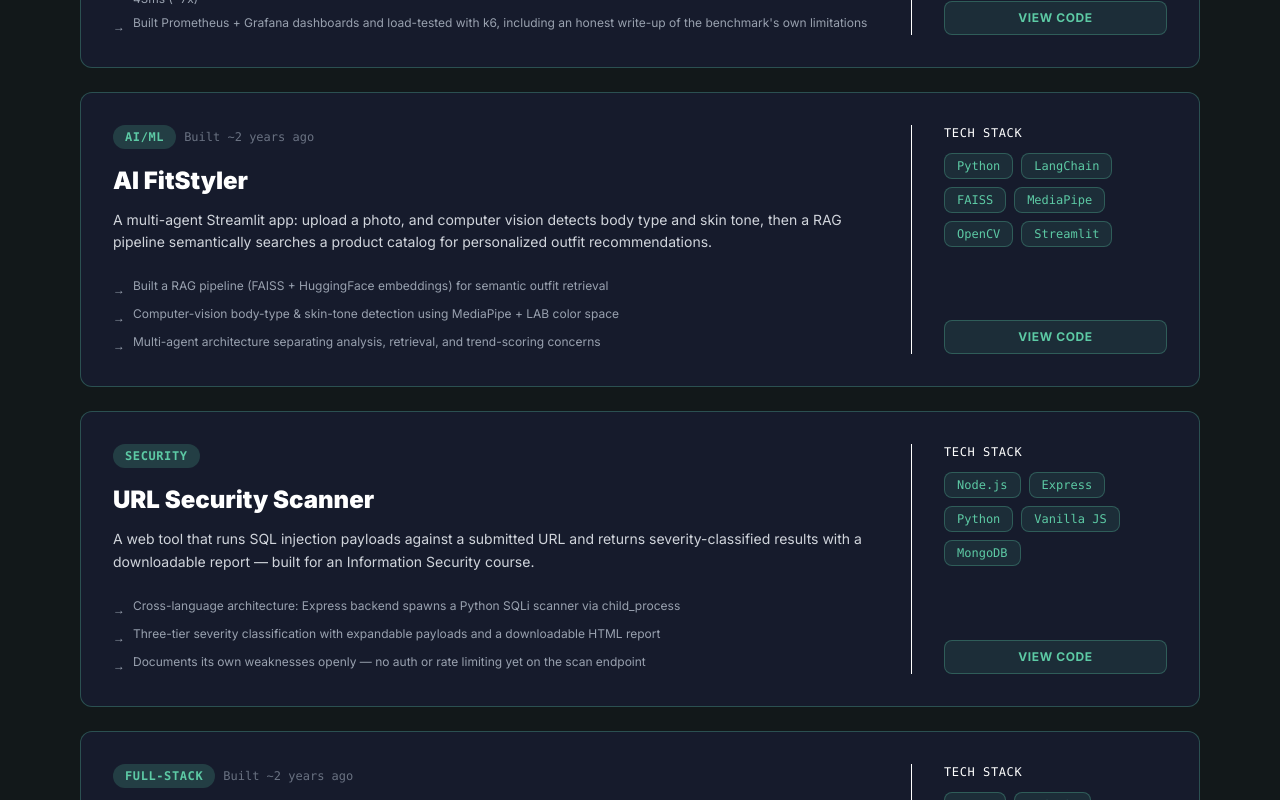
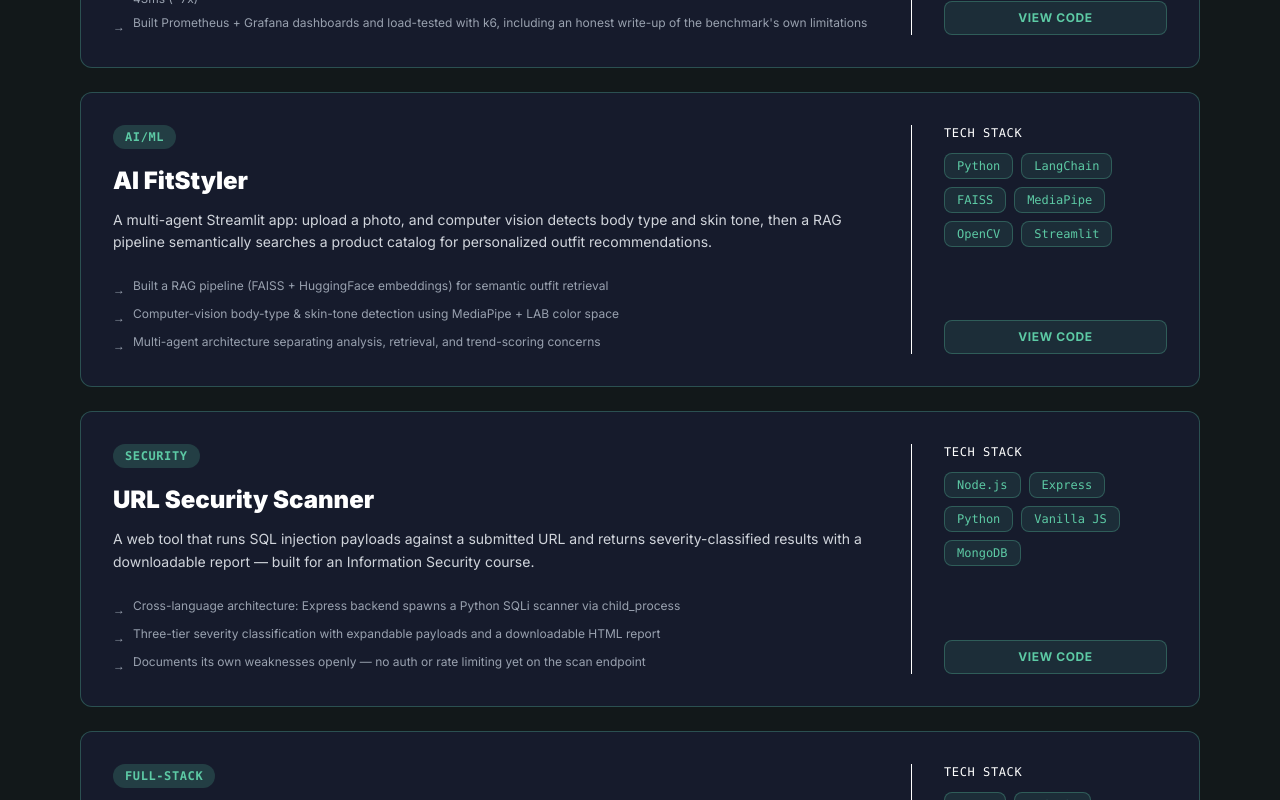
Before and after one commit to meryem-cmd/maryyam-portfolio, a React (Vite) app: page / in a window 1280 px wide. Shown: the part 2620-3420 px from the top of the page. Built offline with nearby package versions, Linux system fonts and the light colour scheme.

Commit message:
Remove 'note' field from project entries
Removed 'note' field from multiple project entries to streamline project information.

```diff
--- a/src/components/Projects.jsx
+++ b/src/components/Projects.jsx
@@ -47,7 +47,7 @@ export default function Projects() {
       id: 2,
       title: 'AI FitStyler',
       category: 'AI/ML',
-      note: 'Built ~2 years ago',
+
       description: 'A multi-agent Streamlit app: upload a photo, and computer vision detects body type and skin tone, then a RAG pipeline semantically searches a product catalog for personalized outfit recommendations.',
       tags: ['Python', 'LangChain', 'FAISS', 'MediaPipe', 'OpenCV', 'Streamlit'],
       github: 'https://github.com/meryem-cmd/fitstyler',
@@ -74,7 +74,7 @@ export default function Projects() {
       id: 4,
       title: 'Enchanted Trinkets',
       category: 'Full-Stack',
-      note: 'Built ~2 years ago',
+
       description: 'Full-stack e-commerce platform with role-based dashboards for managers, employees, and customers, plus Cloudinary-powered image workflows.',
       tags: ['React', 'Node.js', 'Express.js', 'MongoDB', 'Cloudinary', 'JWT'],
       github: 'https://github.com/meryem-cmd/enchanted_trinkets',
@@ -88,7 +88,7 @@ export default function Projects() {
       id: 5,
       title: 'Django Blog App',
       category: 'Full-Stack',
-      note: 'Built ~2 years ago',
+
       description: 'A full-stack dual-content platform migrating a legacy WordPress blog onto Django + Wagtail CMS, self-deployed to AWS EC2.',
       tags: ['Django', 'Wagtail', 'PostgreSQL', 'AWS EC2', 'Gunicorn', 'Whitenoise'],
       github: 'https://github.com/meryem-cmd/django-blog-app',
```
